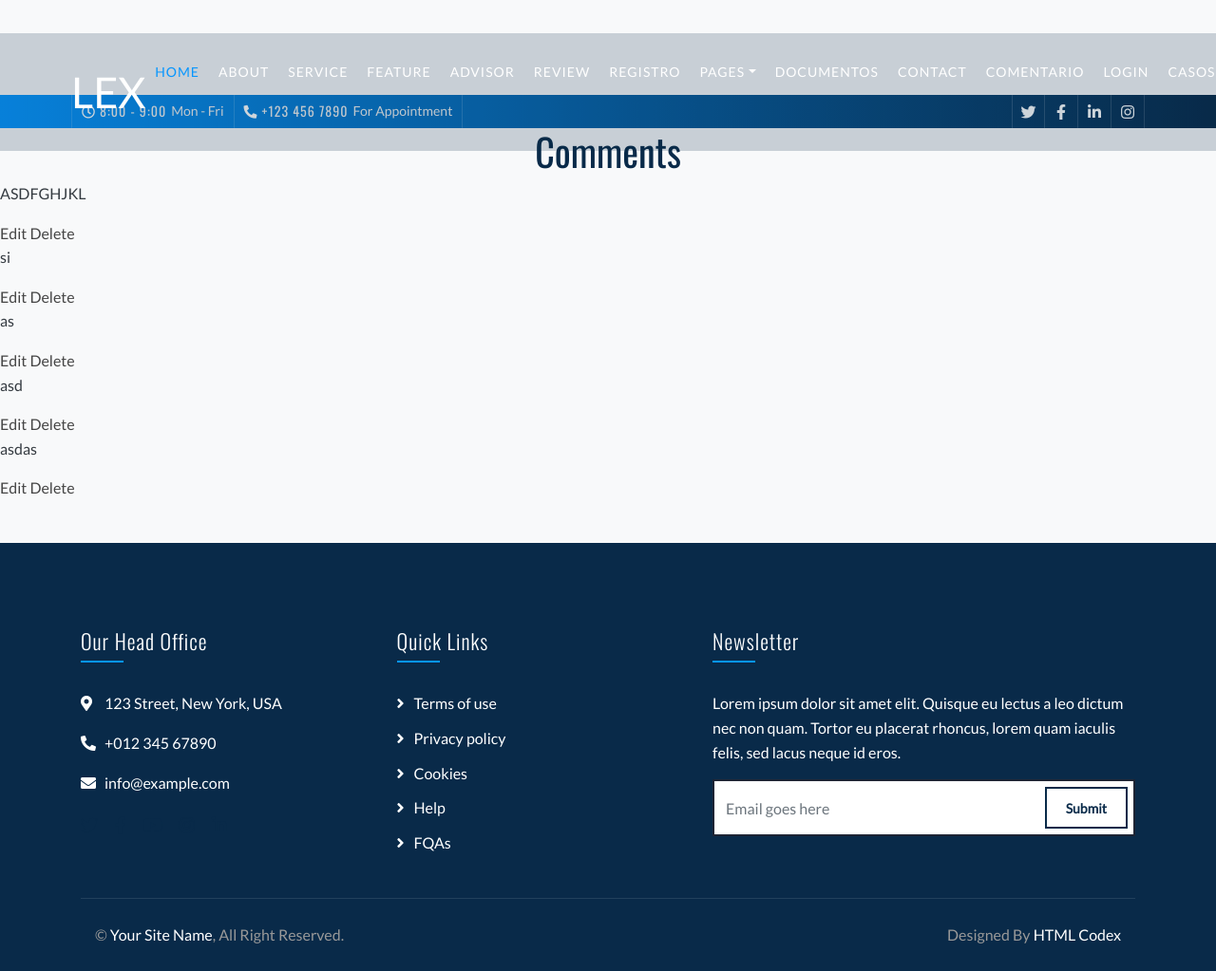
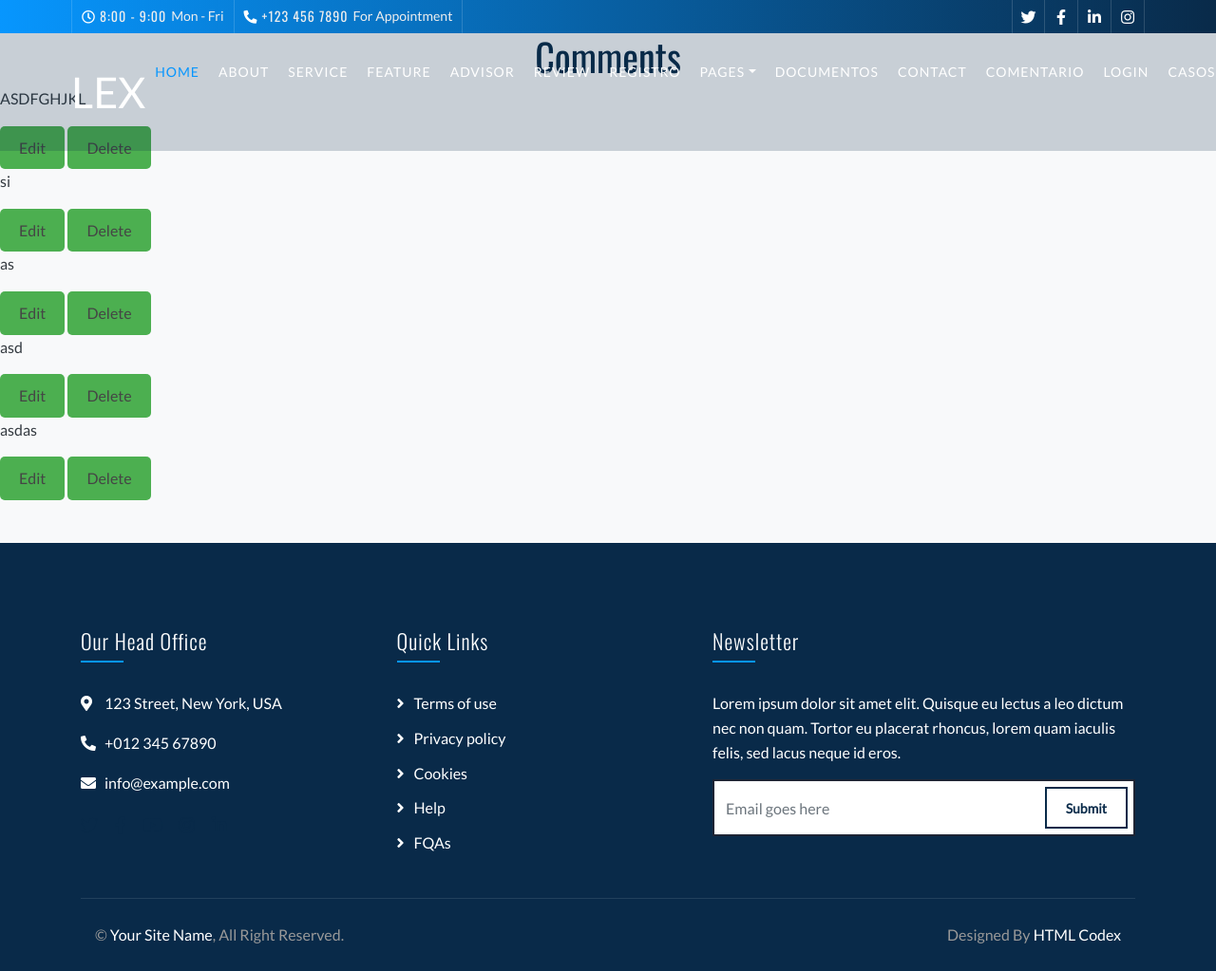
Before and after one commit to Nicarvas1/Ing-software, a Django app: page /comments/ in a window 1280 px wide; the page is wider, and only the part inside the window is pictured. Shown: that part at 95% size. Run offline with Django 5.2, Linux system fonts and the light colour scheme; a user stored in the database is signed in; data comes from the database, SQL or seed files in the repository; both versions use the stored data as it was after the commit; some libraries are stand-ins or nearby versions.

Commit message:
ultimos cambios

```diff
--- a/pagina_ing/core/static/css/style_eliminar_comentarios.css
+++ b/pagina_ing/core/static/css/style_eliminar_comentarios.css
@@ -10,6 +10,7 @@ h1 {
     font-size: 24px;
     color: #333;
     margin-bottom: 20px;
+
 }
 
 /* Estilos para el mensaje de confirmación */
--- a/pagina_ing/core/static/css/style_listaComentarios.css
+++ b/pagina_ing/core/static/css/style_listaComentarios.css
@@ -3,7 +3,7 @@ body {
     font-family: 'Lato', sans-serif;  /* Utiliza la fuente Lato de Google Fonts */
     background-color: #f8f9fa;  /* Color de fondo */
     color: #343a40;  /* Color del texto */
-    margin-top: 100px;  /* Elimina el margen predeterminado */
+
     padding: 0;  /* Elimina el relleno predeterminado */
 }
 
@@ -24,3 +24,17 @@ body {
 .back-to-top:hover {
     background-color: #0056b3;
 }
+
+#boton_a{
+    padding: 10px 20px;
+    background-color: #4CAF50;
+    color: white;
+    border: none;
+    border-radius: 5px;
+    cursor: pointer;
+
+}
+
+#boton_a:hover{
+    background-color: #45a049;
+}
--- a/pagina_ing/core/templates/add_comment.html
+++ b/pagina_ing/core/templates/add_comment.html
@@ -43,9 +43,13 @@
                 body {
                     font-family: Arial, sans-serif; /* Ejemplo de fuente genérica */
                     line-height: 1.6;
+                    display: flex;
                     background-color: #f0f0f0;
                     margin: 0;
                     padding: 0;
+                    flex-direction: column;
+                    row-gap: 3rem;
+                    background-color: #0056b3;;
                 }
 
                 .content {
--- a/pagina_ing/core/templates/comment_list.html
+++ b/pagina_ing/core/templates/comment_list.html
@@ -34,9 +34,9 @@
     {% for comment in comments %}
         <p>{{ comment.content }}</p>
         {% if request.user.is_staff %}
-            <a href="{% url 'comment_edit' comment.id %}">Edit</a>
-            <a href="{% url 'comment_delete' comment.id %}">Delete</a>
-        {% endif %}
+            <button id="boton_a"><a href="{% url 'comment_edit' comment.id %}">Edit</a></button>
+            <button id="boton_a"><a href="{% url 'comment_delete' comment.id %}">Delete</a> </button>
+            {% endif %}
     {% endfor %}
 
     {% include 'core/footer.html' %}
```
Also changed, not shown: pagina_ing/core/static/css/style_doumentos.css (+2 -6 lines), pagina_ing/documentos/CODIGORANCIO.sql (added, +29 -0 lines), pagina_ing/db.sqlite3.
